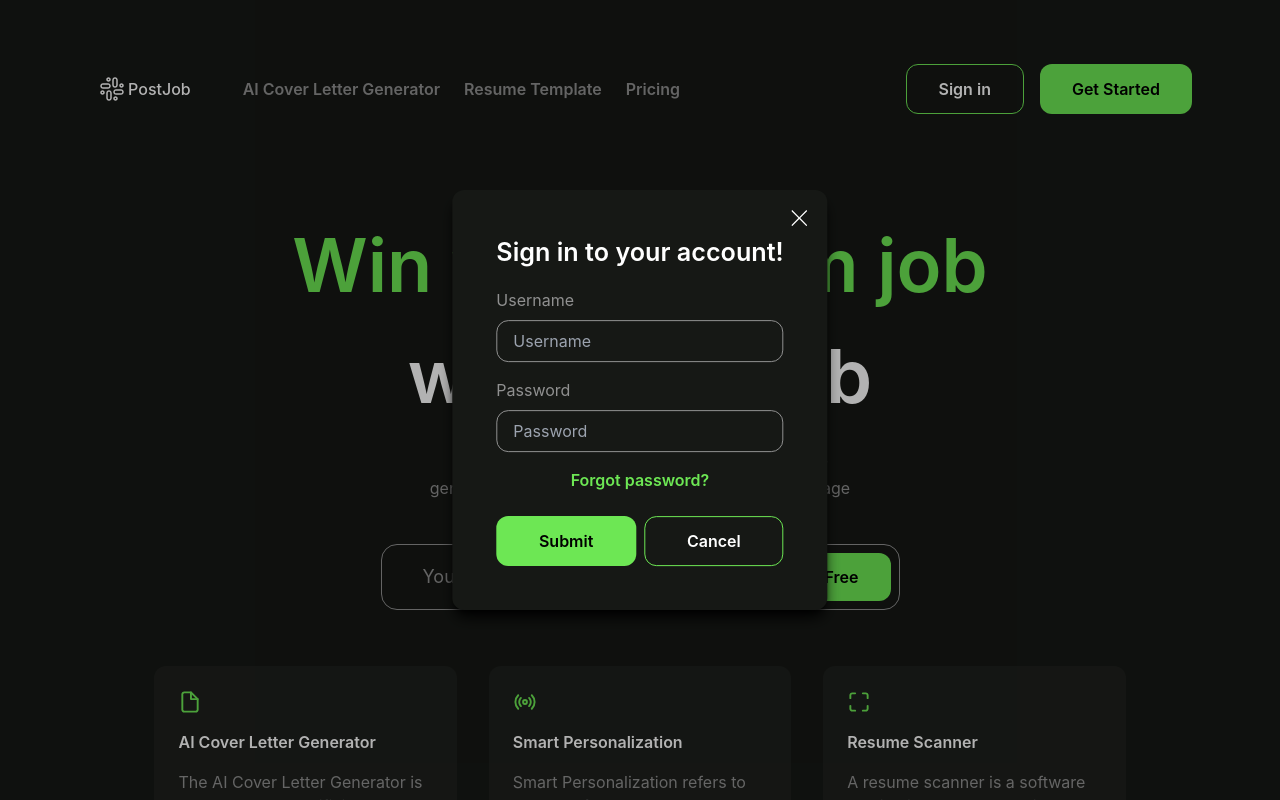
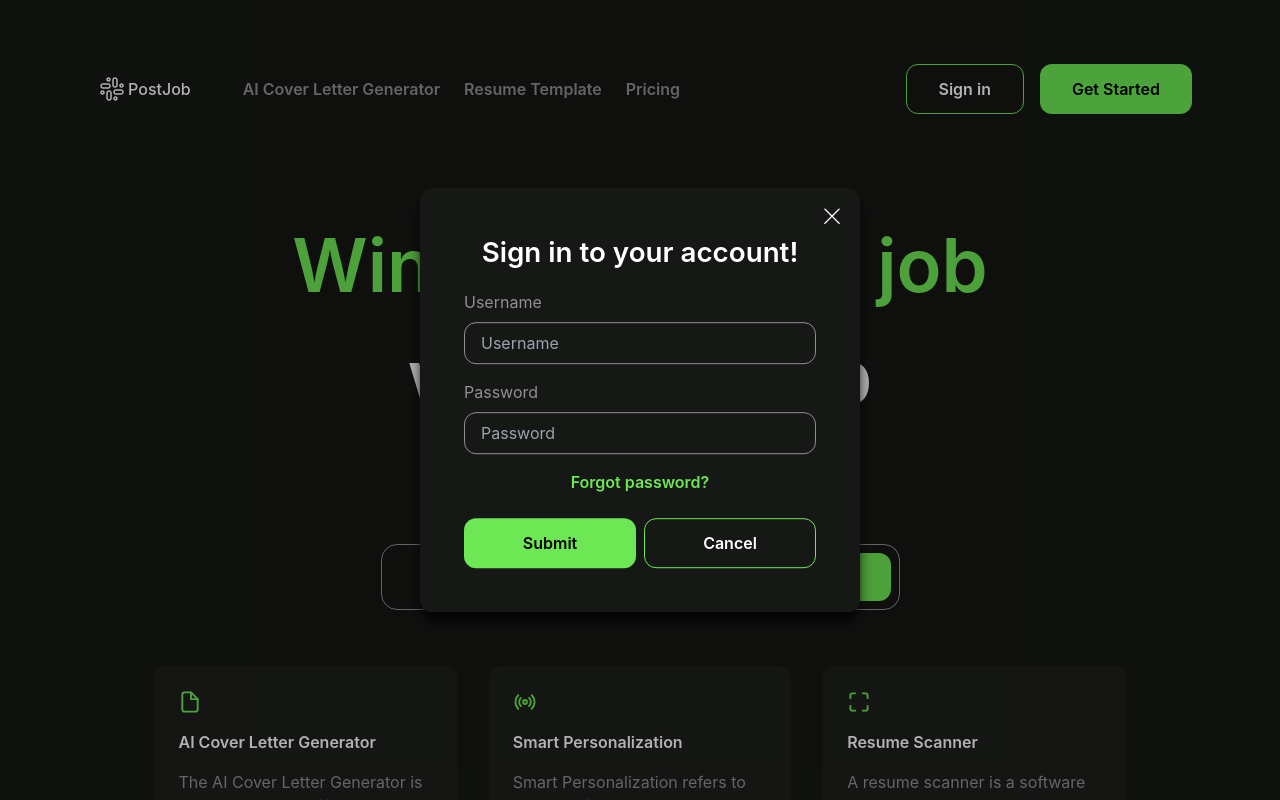
Before and after one commit to nyinyi979/Code-Test, a React (Vite) app: page / in a window 1280 px wide. Both pictures are taken after a click on the button "Sign in". Shown: the top 800 px of the page. Built offline with nearby package versions, Linux system fonts and the light colour scheme; a web font is replaced by a local one.

Commit message:
dialog for xs screen size

```diff
--- a/src/components/Navbar/SignUpDialog.jsx
+++ b/src/components/Navbar/SignUpDialog.jsx
@@ -21,7 +21,7 @@ const SignUpDialogContet = ({ closeDialog, submit }) => {
     } else submit(input)
   }
   return (
-    <form onSubmit={(ev)=>ev.preventDefault()} className="max-w-[400px] flex flex-col gap-4 p-6 text-white">
+    <form onSubmit={(ev)=>ev.preventDefault()} className="sm:max-w-[400px] w-[90vw] flex flex-col gap-4 p-6 text-white">
       <h2 className="heading3 text-center">Sign in to your account!</h2>
       <div className="flex flex-col gap-2">
         <label htmlFor="username" className="text-grey">
@@ -54,7 +54,7 @@ const SignUpDialogContet = ({ closeDialog, submit }) => {
       <a href="#" className="text-primary hover:text-[#4da73b] font-semibold text-center duration-300">
         Forgot password?
       </a>
-      <div className="grid grid-cols-2 gap-2 mt-2">
+      <div className="grid sm:grid-cols-2 gap-2 mt-2">
         <button type="submit" onClick={validateForm} className="btn-primary w-full">
           Submit
         </button>
--- a/src/index.css
+++ b/src/index.css
@@ -77,7 +77,7 @@
   --text-h2-min: calc(var(--text-h2) * 0.7);
   /*Header 2*/
   --text-h3: 32;
-  --text-h3-min: calc(var(--text-h3) * 0.2);
+  --text-h3-min: calc(var(--text-h3) * 0.5);
   /*Header 3*/
   --text-body-1: 20;
   --text-body-1-min: calc(var(--text-body-1) * 0.8);
```
